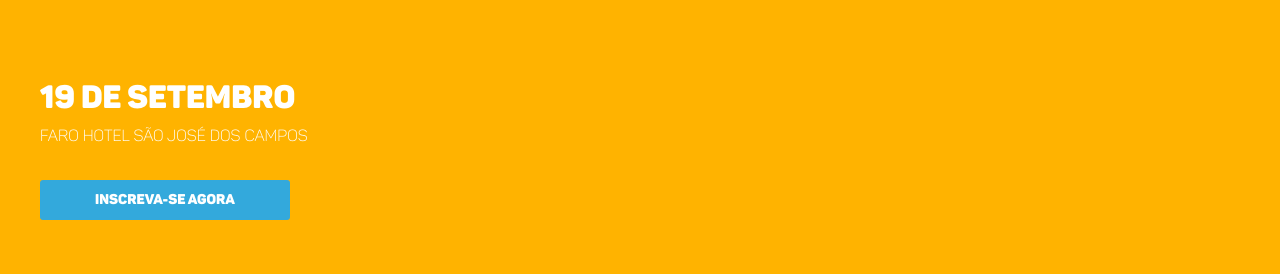
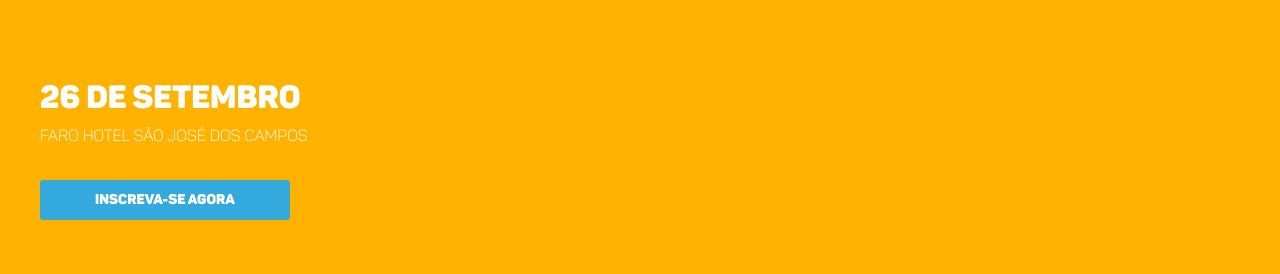
Before and after one commit to frontinvale/frontinvale.github.io, a Jekyll site: the page built from index.html, in a window 1280 px wide. Shown: the part 390-664 px from the top of the page. Built offline with Jekyll 4.4.1, drawn with Linux system fonts in a browser that asks for light colours.

Commit message:
adicionando a data oficial do evento

```diff
--- a/_includes/welcome.html
+++ b/_includes/welcome.html
@@ -38,7 +38,7 @@
     <article class="info">
       <h1>Primeiro evento de <br>front-end no Vale do Paraíba.</h1>
 
-      <h2>19 de Setembro</h2>
+      <h2>26 de Setembro</h2>
       <p>Faro Hotel São José dos Campos</p>
 
       <a href="http://www.eventick.com.br/frontinvale" class="register" target="_blank">Inscreva-se agora</a>
```
